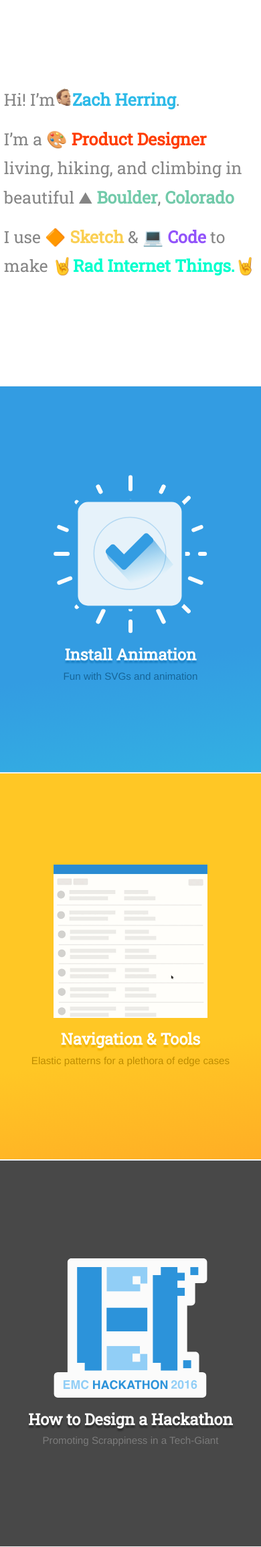
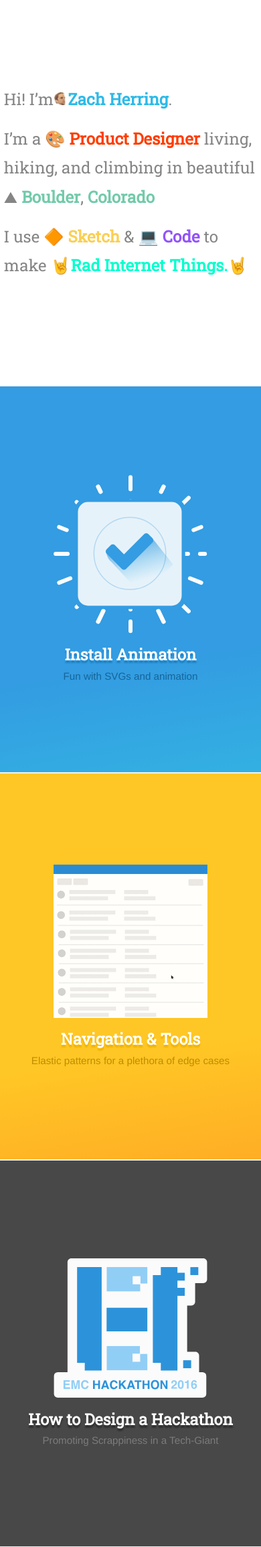
Before and after one commit to zherring/zherring.github.io, a Jekyll site: the page built from index.html, in a window 390 px wide. Shown: the whole page at 67% size. Built offline with Jekyll 4.4.1, drawn with Linux system fonts in a browser that asks for light colours; nearby versions of some CDN libraries.

Commit message:
hover effects and tweaking text layout

```diff
--- a/_layouts/page.html
+++ b/_layouts/page.html
@@ -4,9 +4,7 @@
   {% include head.html %}
 
     <body class="page {{ page.class }}">
-        <div id="back-arr">
-            <a href="/">{% include svg/back.svg %}</a>
-        </div>
+        <a class="back-arr" href="/">{% include svg/back.svg %}</a>
         <article class="post">
             <header class="splash post-header flex f-col spc-arnd align-c">
                 <img src="{{ page.img }}">
--- a/_sass/_begin.scss
+++ b/_sass/_begin.scss
@@ -61,12 +61,12 @@
     padding: 0 6vw;
 
     align-items: flex-start;
-    line-height: 2.8em;
 
     span {
         display: inline-block;
-        width: 1.6rem;
-        height: 1.6rem;
+        width: 2.2vmax;
+        height: 2.2vmax;
+        margin-right: .2vmax;
         padding: 0 .2ch;
         background-repeat: no-repeat;
         background-position: center center;
@@ -92,7 +92,8 @@
     p {
         color: #858585;
         font-weight: lighter;
-        font-size: 1.6em;
+        font-size: 2.3vmax;
+        line-height: 4.5vmax;
         }
     > * { width: 100%; }
     aside { font-weight: 700; font-size: 2rem; }
@@ -257,6 +258,10 @@
 
 @media screen and (max-width: 940px) {
     body { font-size: 14px; }
+    #bio p {
+        font-size: 1.7vmax;
+        line-height: 3.5vmax;
+        }
     // br { display: none; }
     /* Safari 9.0+ (non-iOS) */
 
@@ -265,12 +270,21 @@
 @media screen and (max-width: 940px) {
     body { font-size: 12px; }
     // br { display: none; }
+    #bio p {
+        font-size: 2.2vmax;
+        line-height: 3.2vmax;
+        }
 }
 
 
 @media screen and (max-width: 425px ) {
     body { font-size: 4vw; }
-    #bio { padding: 0 .5vw; }
+    #bio { padding: 0 .5vw;
+    p {
+        font-size: 6.2vmin;
+        line-height: 11.2vmin;
+        }
+    }
 
     .grid, #container { display: normal; }
     #bio p { padding: 0 1vw; }
--- a/_sass/_page.scss
+++ b/_sass/_page.scss
@@ -4,12 +4,24 @@
     font-style: italic;
     font-weight: bold;
 }
-#back-arr {
+
+// svg:hover { zoom: 10; }
+
+.back-arr {
     position: fixed;
     left: 1rem;
     top: 1rem;
-    svg { padding: 1px; }
+    svg {
+        zoom: .8;
+        padding: 1px;
+        }
 }
+
+svg, polyline#arrow, circle#circle { transition: all .1s ease-out; }
+svg:hover {
+    circle { opacity: 1; }
+    }
+
 
 .splash {
     // height: 50vh;
@@ -37,17 +49,21 @@
 
     .#{$key} {
 
+    svg:hover #back-ctr polyline#arrow { stroke: #F3F3F3; }
+
     .q, a { color: $value; }
     a:visited { color: $value; }
 
-    h3::after {
-        background: $value;
-        }
+    h3::after { background: $value; }
 
     @if( lightness($value) > 50) {
-        #back-ctr { stroke:  adjust-hue($value, -14); }
+
+        .back-arr circle#circle, .back-arr polyline#arrow { stroke:  adjust-hue($value, -14); }
+        svg:hover circle#circle { stroke: none; fill: adjust-hue($value, -14);  }
+
         } @else {
-        #back-ctr { stroke:  lighten($value, 20); }
+        #back-ctr #circle, #back-ctr #arrow { stroke:  lighten($value, 20); }
+        svg:hover circle#circle { stroke: none; fill: lighten($value, 20); }
         }
 
         &.splash, .splash {
--- a/index.html
+++ b/index.html
@@ -13,4 +13,6 @@
     <p>
         I use 🔶 <strong class="sketch">Sketch</strong> & 💻 <strong class="code">Code</strong> to make 🤘<strong class="rad">Rad Internet Things.</strong>🤘
     <p>
+
+    <!-- <p><small><a href="https://dribbble.com/zherring">Dribbble</a> | <a href="https://www.medium.com/my-portfolio">Medium</a> | <a href="https://www.github.com/zherring">Github</a> | <a href="https://www.codepen.io/zherring">Codepen</a> | <a href="https://www.instagram.com/zherring">Instagram</a> | <a href="https://www.twitter.com/zherring">Twitter</a></small></p> -->
 </article>
```
Also changed, not shown: _includes/svg/back.svg, 5 other files.
